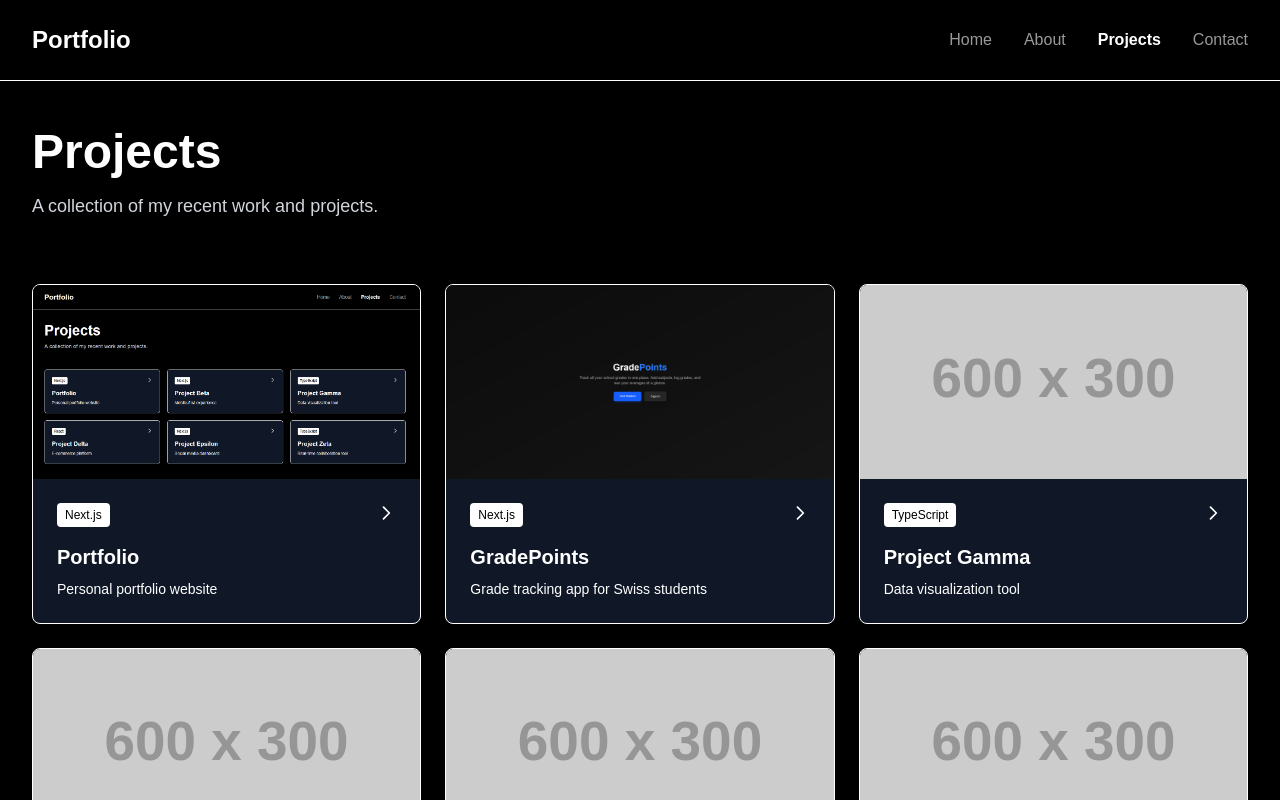
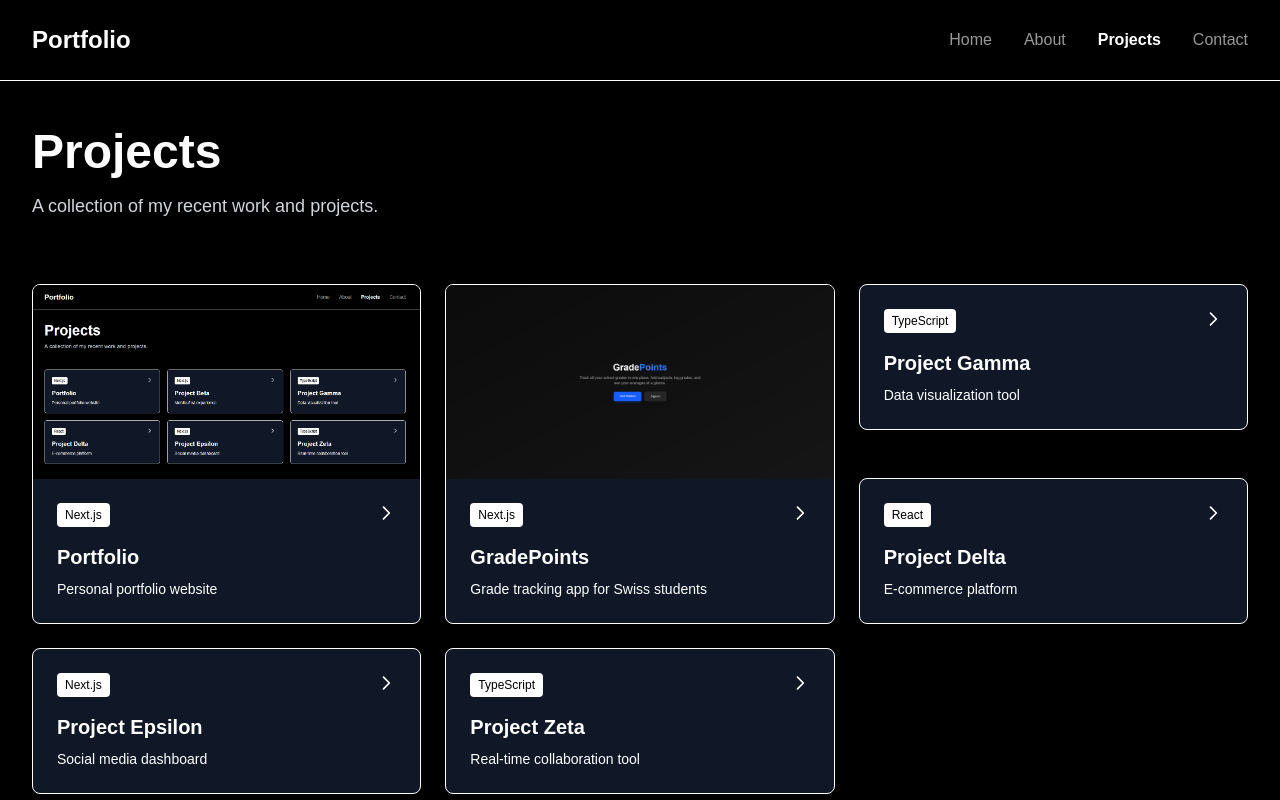
Before and after one commit to im24a-mendolag/portfolio, a Next.js app: page /projects in a window 1280 px wide. Shown: the top 800 px of the page. Built offline with nearby package versions, Linux system fonts and the light colour scheme.

Commit message:
changed placeholder images

```diff
--- a/app/projects/page.js
+++ b/app/projects/page.js
@@ -9,6 +9,16 @@ export default function Projects() {
     image: project.image,
     href: `/projects/${slug}`,
   }));
+  const desktopColumns = [[], [], []];
+  const desktopColumnHeights = [0, 0, 0];
+
+  projects.forEach((project) => {
+    const projectWeight = project.image ? 2 : 1;
+    const targetColumn = desktopColumnHeights.indexOf(Math.min(...desktopColumnHeights));
+
+    desktopColumns[targetColumn].push(project);
+    desktopColumnHeights[targetColumn] += projectWeight;
+  });
 
   return (
     <div className="min-h-screen bg-black text-white">
@@ -21,7 +31,7 @@ export default function Projects() {
         </section>
 
         <section>
-          <div className="grid grid-cols-1 md:grid-cols-2 lg:grid-cols-3 gap-6">
+          <div className="grid grid-cols-1 md:grid-cols-2 gap-6 lg:hidden">
             {projects.map((project) => (
               <ProjectCard
                 key={project.href}
@@ -33,6 +43,33 @@ export default function Projects() {
               />
             ))}
           </div>
+          <div className="hidden lg:grid lg:grid-cols-3 gap-6">
+            {desktopColumns.map((column, columnIndex) => (
+              <div key={`desktop-column-${columnIndex}`} className="flex flex-col">
+                {column.map((project, projectIndex) => {
+                  const previousProject = column[projectIndex - 1];
+                  const spacingClass =
+                    projectIndex === 0
+                      ? ''
+                      : !project.image && previousProject && !previousProject.image
+                        ? 'mt-12'
+                        : 'mt-6';
+
+                  return (
+                    <div key={project.href} className={spacingClass}>
+                      <ProjectCard
+                        tag={project.tag}
+                        title={project.title}
+                        description={project.description}
+                        image={project.image}
+                        href={project.href}
+                      />
+                    </div>
+                  );
+                })}
+              </div>
+            ))}
+          </div>
         </section>
       </main>
     </div>
--- a/components/ProjectCard.js
+++ b/components/ProjectCard.js
@@ -1,8 +1,8 @@
 import Link from 'next/link';
 
-export default function ProjectCard({ tag, title, description, image, href = '#' }) {
+export default function ProjectCard({ tag, title, description, image, href = '#', className = '' }) {
   return (
-    <Link href={href} className="block">
+    <Link href={href} className={`block ${className}`}>
       <div className="bg-gray-900 border border-white relative hover:scale-105 transition-transform duration-300 cursor-pointer rounded-lg overflow-hidden">
         {image && (
           <div className="w-full aspect-[2/1] overflow-hidden">
--- a/data/projects.js
+++ b/data/projects.js
@@ -40,7 +40,7 @@ export const projectData = {
     tag: 'TypeScript',
     title: 'Project Gamma',
     description: 'Data visualization tool',
-    image: 'https://placehold.co/600x300',
+    image: '',
     longDescription: 'Project Gamma is a powerful data visualization tool that helps users understand complex datasets through interactive charts and graphs. Built with TypeScript for type safety and reliability.',
     technologies: ['TypeScript', 'React', 'D3.js', 'PostgreSQL'],
     features: [
@@ -56,7 +56,7 @@ export const projectData = {
     tag: 'React',
     title: 'Project Delta',
     description: 'E-commerce platform',
-    image: 'https://placehold.co/600x300',
+    image: '',
     longDescription: 'A full-featured e-commerce platform built with React, providing a seamless shopping experience with secure payment processing and inventory management.',
     technologies: ['React', 'Node.js', 'PostgreSQL', 'Stripe'],
     features: [
@@ -72,7 +72,7 @@ export const projectData = {
     tag: 'Next.js',
     title: 'Project Epsilon',
     description: 'Social media dashboard',
-    image: 'https://placehold.co/600x300',
+    image: '',
     longDescription: 'A comprehensive social media dashboard that aggregates content from multiple platforms, providing insights and analytics for social media management.',
     technologies: ['Next.js', 'TypeScript', 'GraphQL', 'Docker'],
     features: [
@@ -88,7 +88,7 @@ export const projectData = {
     tag: 'TypeScript',
     title: 'Project Zeta',
     description: 'Real-time collaboration tool',
-    image: 'https://placehold.co/600x300',
+    image: '',
     longDescription: 'A real-time collaboration tool that enables teams to work together seamlessly, with live editing, chat functionality, and version control.',
     technologies: ['TypeScript', 'React', 'WebSockets', 'Node.js'],
     features: [
```
